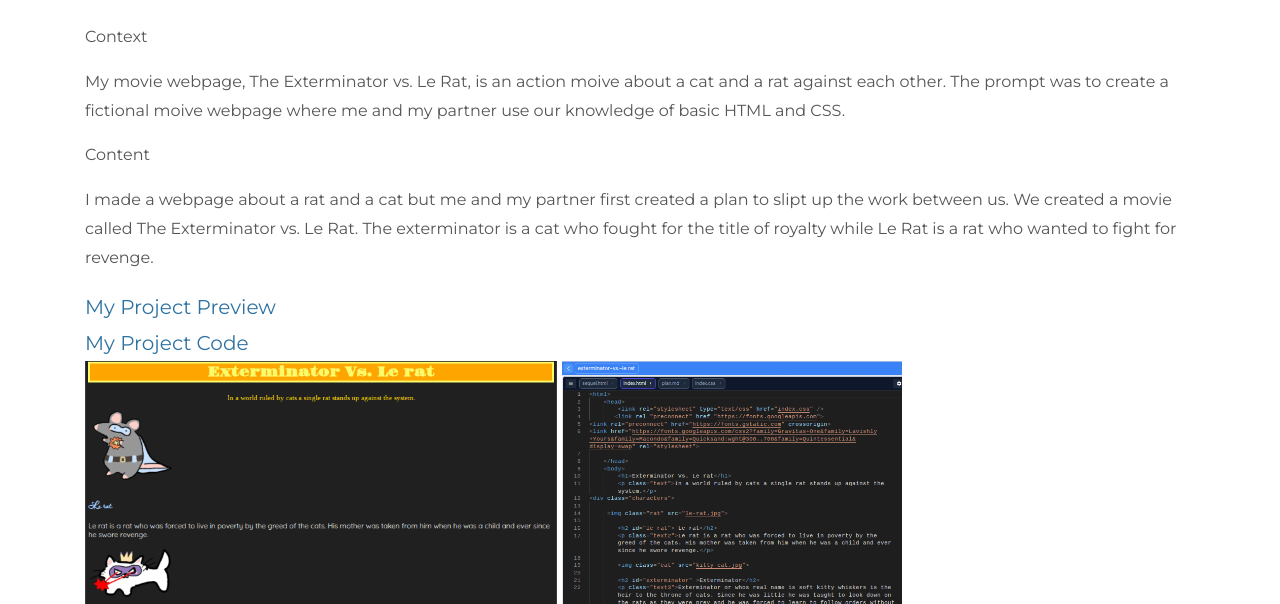
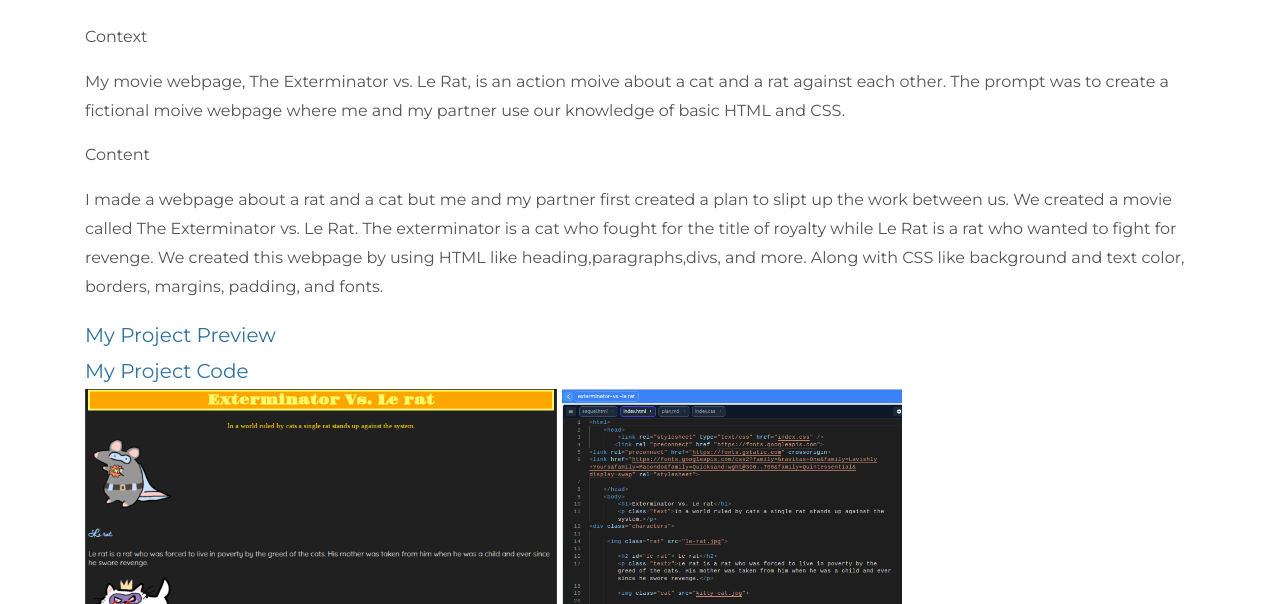
Before and after one commit to emilyc8685/emilyc8685.github.io, a plain HTML site: page projects/movie-webpage.html in a window 1280 px wide. Shown: the part 196-800 px from the top of the page. Drawn offline with nearby package versions, Linux system fonts and the light colour scheme.

Commit message:
Update movie-webpage.html

```diff
--- a/projects/movie-webpage.html
+++ b/projects/movie-webpage.html
@@ -48,7 +48,7 @@
             <p>Context</p>
             <p> My movie webpage, The Exterminator vs. Le Rat, is an action moive about a cat and a rat against each other. The prompt was to create a fictional moive webpage where me and my partner use our knowledge of basic HTML and CSS.</p>
             <p> Content </p>
-            <p> I made a webpage about a rat and a cat but me and my partner first created a plan to slipt up the work between us. We created a movie called The Exterminator vs. Le Rat. The exterminator is a cat who fought for the title of royalty while Le Rat is a rat who wanted to fight for revenge.  </p>
+            <p> I made a webpage about a rat and a cat but me and my partner first created a plan to slipt up the work between us. We created a movie called The Exterminator vs. Le Rat. The exterminator is a cat who fought for the title of royalty while Le Rat is a rat who wanted to fight for revenge. We created this webpage by using HTML like heading,paragraphs,divs, and more. Along with CSS like background and text color, borders, margins, padding, and fonts.  </p>
             <a href="https://app.pickcode.io/share/cmhowcfko6fxu11jyrk4e00xv"> My Project Preview </a><br>
              <a href="https://app.pickcode.io/project/cmhowcfko6fxu11jyrk4e00xv"> My Project Code </a><br>
 
```
